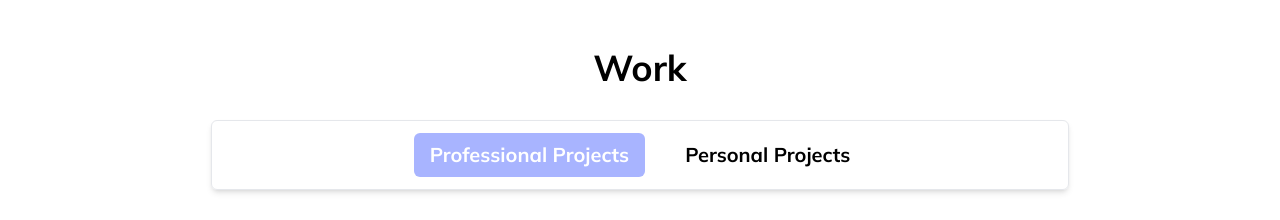
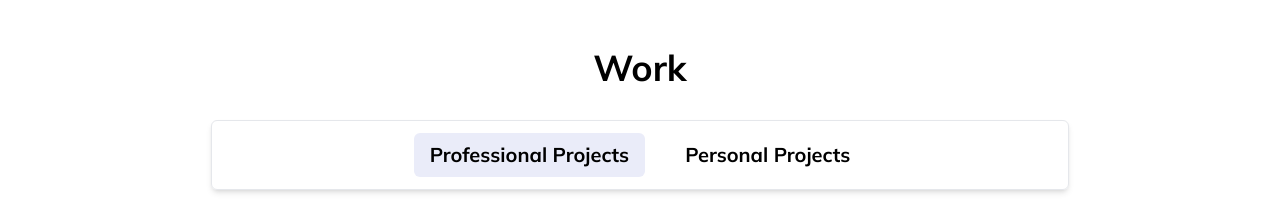
Before and after one commit to Judis07/new-portpolio, a Next.js app: page / in a window 1280 px wide. Shown: the part 800-1020 px from the top of the page. Built offline with nearby package versions, Linux system fonts and the light colour scheme; grey boxes are pictures that could not be loaded.

Commit message:
tab background color change

```diff
--- a/components/tabs.jsx
+++ b/components/tabs.jsx
@@ -12,7 +12,7 @@ const Tabs = () => {
       <div className="shadow-md m-auto py-3  w-3/4	m-auto flex justify-center items-center gap-6 rounded-md border	">
         <div
           className={`font-bold text-xl cursor-pointer  py-2 px-4 rounded-md ${
-            activeTab === 1 && "bg-[#A8B4FF] text-white"
+            activeTab === 1 && "bg-[#EAECF9]"
           }`}
           onClick={() => setActiveTab(1)}
         >
@@ -20,7 +20,7 @@ const Tabs = () => {
         </div>
         <div
           className={`font-bold text-xl cursor-pointer  py-2 px-4 rounded-md ${
-            activeTab === 2 && "bg-[#A8B4FF] text-white"
+            activeTab === 2 && "bg-[#EAECF9]"
           }`}
           onClick={() => setActiveTab(2)}
         >
```
